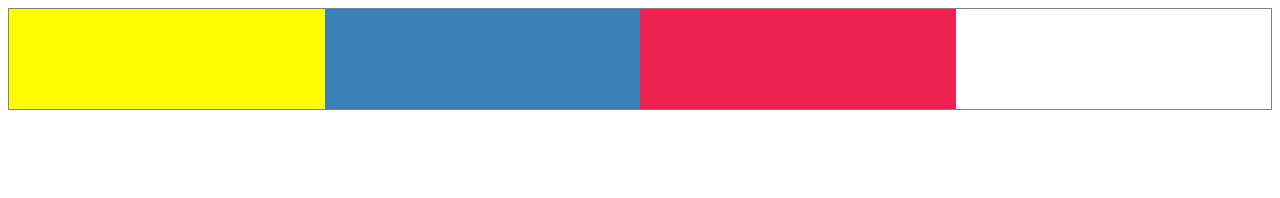
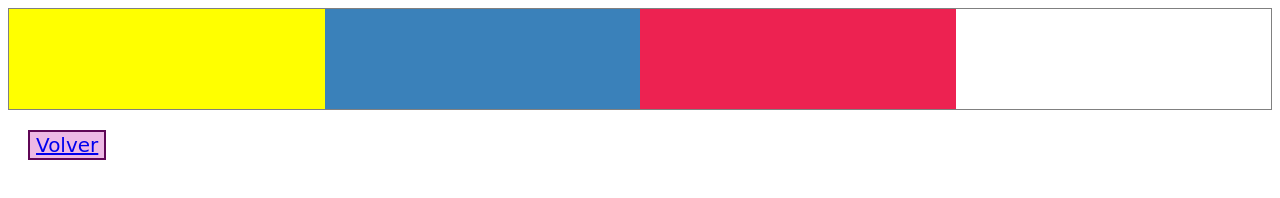
Before and after one commit to Rdiaz28/floating, a plain HTML site: page modo-blanca/index.html in a window 1280 px wide. Drawn offline with Linux system fonts and the light colour scheme.

Commit message:
se corrige nombre de carpeta parte1

```diff
--- a/modo-blanca/css/main.css
+++ b/modo-blanca/css/main.css
@@ -27,3 +27,11 @@
 	display: block;
 	clear: both;
 }
+.boton {
+	margin: 20px;
+	border: 2px solid #5F0656;
+	background-color: #EDB9E5;
+	font-family: cursive;
+	font-size: 20px;
+
+}
--- a/modo-blanca/index.html
+++ b/modo-blanca/index.html
@@ -11,6 +11,8 @@
 	<div class="caja azul"></div>
 	<div class="caja rosado"></div>
 </div>
-
+<div>
+		<button class="boton"><a href="../index.html">Volver</a></button>
+	</div>
 	</body>
 </html>
```
Also changed, not shown: index.html (+1 -0 lines).
